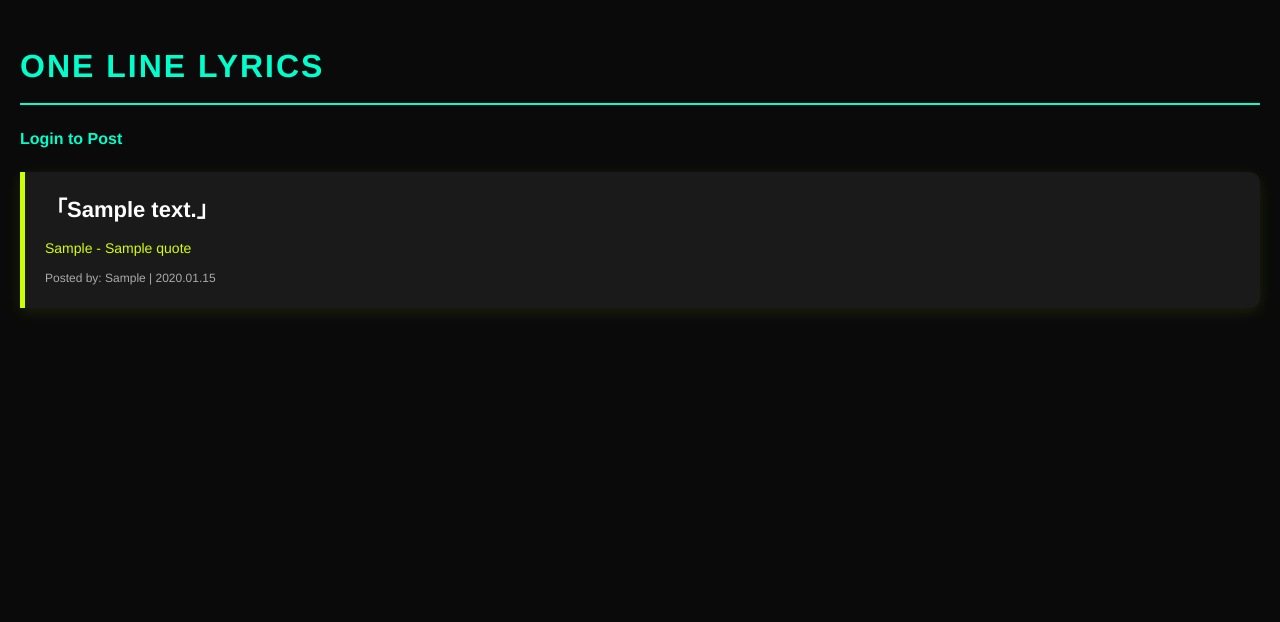
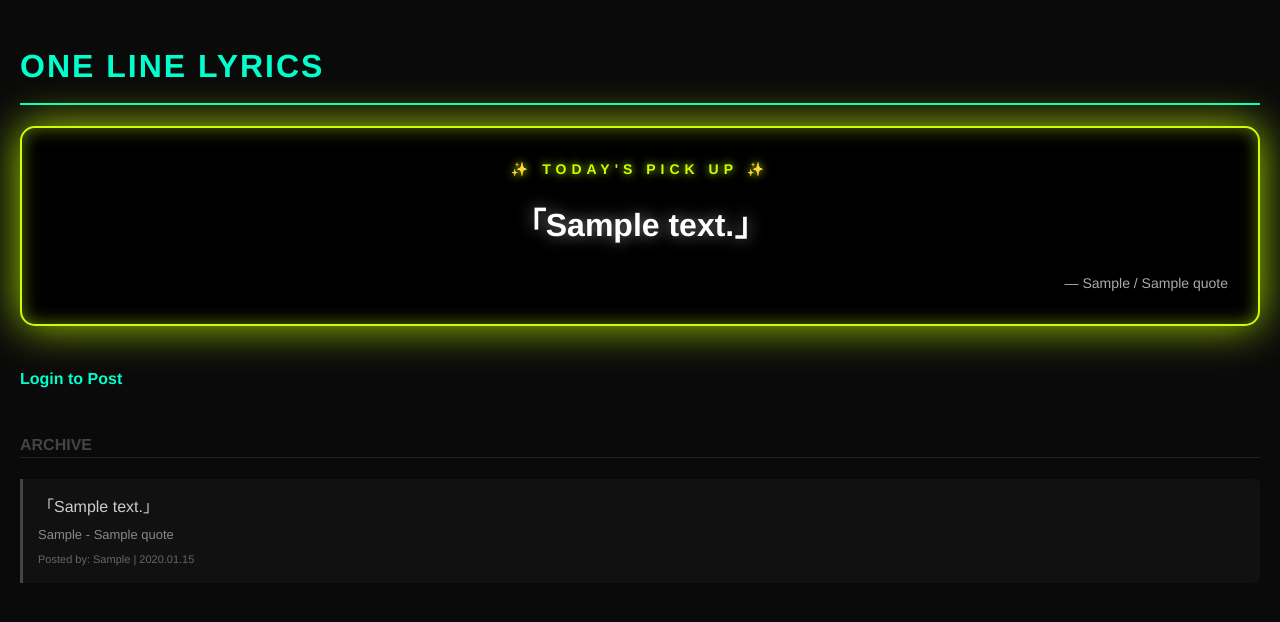
Before and after one commit to DAYAN0707/one-line-lyrics, a Django app: page / in a window 1280 px wide. Shown: the top 622 px of the page. Run offline with Django 5.2, Linux system fonts and the light colour scheme; tables that the repository leaves empty hold one stand-in row (values such as "Sample post").

Commit message:
今日のフレーズに2秒のフェードインと強めのネオンアニメーションを追加

```diff
--- a/oshi_quotes/templates/oshi_quotes/quote_list.html
+++ b/oshi_quotes/templates/oshi_quotes/quote_list.html
@@ -6,7 +6,7 @@
     <style>
         /* 全体の背景と文字色 */
         body {
-            background-color: #0a0a0a; /* 真っ黒すぎない高級感のある黒 */
+            background-color: #0a0a0a;
             color: #ffffff;
             font-family: 'Helvetica Neue', Arial, sans-serif;
             line-height: 1.6;
@@ -15,14 +15,13 @@
         }
 
         h1 {
-            color: #00ffcc; /* UVERっぽいエメラルドグリーン */
+            color: #00ffcc;
             border-bottom: 2px solid #00ffcc;
             padding-bottom: 10px;
             text-transform: uppercase;
             letter-spacing: 2px;
         }
 
-        /* リンクとボタン */
         a { color: #00ffcc; text-decoration: none; font-weight: bold; }
         a:hover { text-decoration: underline; }
 
@@ -35,47 +34,104 @@
             border-radius: 3px;
         }
 
-        button:hover {
-            background: #00ffcc;
-            color: #000;
-        }
+        button:hover { background: #00ffcc; color: #000; }
 
-        /* 投稿カードのデザイン */
+        /* アーカイブ用（一覧）のカード：控えめなデザイン */
         .quote-card {
-            background: #1a1a1a; /* カードの背景 */
-            border-left: 5px solid #ccff00; /* 左側のアクセント線 */
-            margin: 20px 0;
-            padding: 20px;
-            border-radius: 0 10px 10px 0;
-            box-shadow: 0 4px 15px rgba(204, 255, 0, 0.1); /* ほのかな光 */
+            background: #111;
+            border-left: 3px solid #444;
+            margin: 10px 0;
+            padding: 15px;
+            border-radius: 0 5px 5px 0;
         }
 
         .phrase {
-            font-size: 22px;
-            font-weight: bold;
-            margin-bottom: 10px;
+            font-size: 16px;
+            color: #ccc;
+            margin-bottom: 5px;
             display: block;
         }
 
         .info {
-            color: #d4ff00;
-            font-size: 14px;
+            color: #888;
+            font-size: 13px;
         }
 
         .author-tag {
-            color: #aaaaaa;
-            font-size: 12px;
-            margin-top: 10px;
+            color: #666;
+            font-size: 11px;
+            margin-top: 5px;
             display: block;
         }
+
+        /* --- アニメーション設定 --- */
+
+        /* ゆっくりふわっと登場（3秒） */
+        @keyframes slowFadeIn {
+            0% {
+                opacity: 0;
+                transform: translateY(30px);
+                filter: blur(8px);
+            }
+            100% {
+                opacity: 1;
+                transform: translateY(0);
+                filter: blur(0);
+            }
+        }
+
+        /* 強くゆっくり鼓動するように発光（3秒） */
+        @keyframes intenseGlow {
+            0% {
+                box-shadow: 0 0 10px rgba(204, 255, 0, 0.4), inset 0 0 5px rgba(204, 255, 0, 0.2);
+            }
+            100% {
+                box-shadow: 0 0 50px rgba(204, 255, 0, 0.9), inset 0 0 20px rgba(204, 255, 0, 0.5);
+            }
+        }
+
+        /* 今日のフレーズ専用ボックス */
+        /* --- ここを書き換え --- */
+
+.today-quote-box {
+    /* slowFadeIn（登場）と intenseGlow（発光）の両方を 2s に変更 */
+    animation: slowFadeIn 2s ease-out forwards,
+               intenseGlow 2s ease-in-out infinite alternate;
+}
+
+/* アニメーション定義も 2s に合わせて微調整 */
+@keyframes slowFadeIn {
+    0% {
+        opacity: 0;
+        transform: translateY(20px); /* 移動距離を少し短くしてスピード感を出す */
+        filter: blur(5px);
+    }
+    100% {
+        opacity: 1;
+        transform: translateY(0);
+        filter: blur(0);
+    }
+}
     </style>
 </head>
 <body>
     <h1>One Line Lyrics</h1>
 
+    {% if random_quote %}
+    <div class="today-quote-box" style="border: 2px solid #ccff00; padding: 30px; margin-bottom: 40px; border-radius: 15px; background-color: #000; text-align: center;">
+        <h3 style="color: #ccff00; margin-top: 0; font-size: 14px; letter-spacing: 5px; text-shadow: 0 0 8px #ccff00;">✨ TODAY'S PICK UP ✨</h3>
+        <p style="font-size: 2rem; color: #fff; margin: 20px 0; font-weight: bold; text-shadow: 0 0 15px rgba(255,255,255,0.5);">
+            「{{ random_quote.text }}」
+        </p>
+        <p style="text-align: right; color: #aaa; margin-bottom: 0; font-size: 14px;">
+            — {{ random_quote.artist }} / {{ random_quote.song_title }}
+        </p>
+    </div>
+    {% endif %}
+
     <div style="margin-bottom: 20px;">
         {% if user.is_authenticated %}
-            <span>Welcome, <strong>{{ user.first_name|default:user.username }}</strong></span>
+            <span style="font-size: 14px; color: #aaa;">Welcome, <strong>{{ user.first_name|default:user.username }}</strong></span>
             | <a href="{% url 'quote_add' %}">[+ Add Phrase]</a>
             | <form action="{% url 'logout' %}" method="post" style="display: inline;">
                 {% csrf_token %}
@@ -86,16 +142,18 @@
         {% endif %}
     </div>
 
+    <h4 style="color: #444; border-bottom: 1px solid #222; margin-top: 40px;">ARCHIVE</h4>
+
     {% for quote in quotes %}
         <div class="quote-card">
             <span class="phrase">「{{ quote.text }}」</span>
             <div class="info">{{ quote.artist }} - {{ quote.song_title }}</div>
             <span class="author-tag">
-    Posted by: {{ quote.author.first_name|default:quote.author.username }} | {{ quote.created_at|date:"Y.m.d" }}
-    {% if quote.author == user %}
-        | <a href="{% url 'quote_edit' quote.pk %}" style="color: #ccff00;">[Edit]</a>
-    {% endif %}
-</span>
+                Posted by: {{ quote.author.first_name|default:quote.author.username }} | {{ quote.created_at|date:"Y.m.d" }}
+                {% if quote.author == user %}
+                    | <a href="{% url 'quote_edit' quote.pk %}" style="color: #ccff00; font-size: 11px;">[Edit]</a>
+                {% endif %}
+            </span>
         </div>
     {% empty %}
         <p>No messages yet. Add your first lyric!</p>
--- a/oshi_quotes/views.py
+++ b/oshi_quotes/views.py
@@ -1,6 +1,7 @@
-from django.views.generic import ListView, CreateView # Create_Viewを追加
-from django.contrib.auth.mixins import LoginRequiredMixin # ログイン必須にするため
+from django.views.generic import ListView, CreateView
+from django.contrib.auth.mixins import LoginRequiredMixin
 from django.urls import reverse_lazy
+from django.views.generic.edit import UpdateView # UpdateViewのインポート
 from .models import Quote
 
 class QuoteListView(ListView):
@@ -8,20 +9,25 @@ class QuoteListView(ListView):
     template_name = 'oshi_quotes/quote_list.html'
     context_object_name = 'quotes'
 
+    def get_context_data(self, **kwargs):
+        context = super().get_context_data(**kwargs)
+        # ランダムな1件を 'random_quote' としてテンプレートに渡す
+        context['random_quote'] = Quote.objects.order_by('?').first()
+        return context
+
+# --- 以下、CreateView と UpdateView は今のままでOK ---
 class QuoteCreateView(LoginRequiredMixin, CreateView):
     model = Quote
     template_name = 'oshi_quotes/quote_form.html'
-    fields = ['text', 'artist', 'song_title'] # 入力してもらう項目
-    success_url = reverse_lazy('quote_list') # 保存したら一覧へ
+    fields = ['text', 'artist', 'song_title']
+    success_url = reverse_lazy('quote_list')
 
     def form_valid(self, form):
-        form.instance.author = self.request.user # ログイン中のユーザーを作者にする
+        form.instance.author = self.request.user
         return super().form_valid(form)
-
-from django.views.generic.edit import UpdateView # すでにあれば不要です
 
 class QuoteUpdateView(UpdateView):
     model = Quote
-    fields = ['text', 'artist', 'song_title'] # 編集を許可する項目
-    template_name = 'oshi_quotes/quote_form.html' # 追加用と同じ画面を使い回せます
-    success_url = reverse_lazy('quote_list') # 終わったらリストに戻る
+    fields = ['text', 'artist', 'song_title']
+    template_name = 'oshi_quotes/quote_form.html'
+    success_url = reverse_lazy('quote_list')
```
